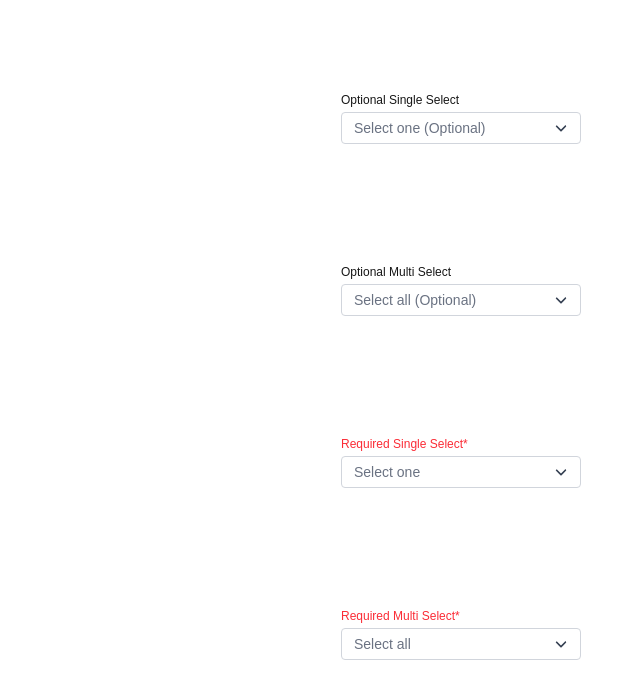
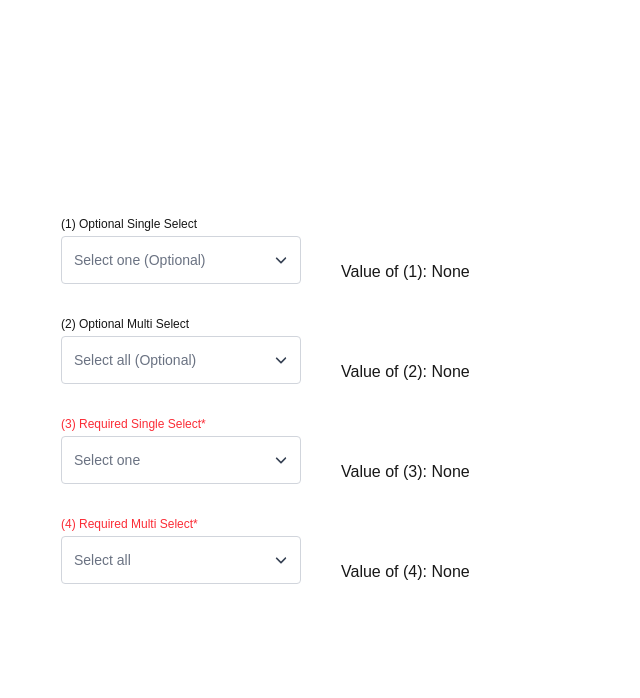
Before and after one commit to toucanfoosh/HiveDropdown, a Next.js app: page / in a window 1280 px wide. Shown: the top 698 px of the page, without its empty margins (179-819 px from the left). Built offline with nearby package versions, Linux system fonts and the light colour scheme.

Commit message:
[New] Types and demo stuff

```diff
--- a/src/app/globals.css
+++ b/src/app/globals.css
@@ -9,7 +9,6 @@
   --background: #ffffff;
   --foreground: #171717;
   --accent: #206CFD;
-  --accent-dark: #1853DF;
 }
 
 body {
--- a/src/app/page.tsx
+++ b/src/app/page.tsx
@@ -1,30 +1,74 @@
+"use client";
 import Dropdown from "@/components/Dropdown/Dropdown";
+import { useState } from "react";
 
 export default function Home() {
+  const [value1, setValue1] = useState<string | null>(null);
+  const [value2, setValue2] = useState<string[] | null>(null);
+  const [value3, setValue3] = useState<string | null>(null);
+  const [value4, setValue4] = useState<string[] | null>(null);
+
+  const options = ["Option 1", "Option 2", "Option 3"];
+
   return (
-    <div className="flex flex-col items-center justify-around min-h-screen p-8 pb-20">
+    <div className="flex items-center justify-center min-h-screen p-20">
+      <div className="flex flex-col justify-start w-[50rem]">
+        <div className="flex items-end">
           <Dropdown
-        options={["Option 1", "Option 2", "Option 3"]}
-        title="Optional Single Select"
+            options={options}
+            title="(1) Optional Single Select"
             multiSelect={false}
+            onChange={(selected) => setValue1(selected)}
+            value={value1}
           />
+          <div className="ps-10">
+            Value of (1): {value1 !== null ? value1 : "None"}{" "}
+          </div>
+        </div>
+        <div className="h-8" />
+        <div className="flex items-end">
           <Dropdown
-        options={["Option 1", "Option 2", "Option 3"]}
-        title="Optional Multi Select"
+            options={options}
+            title="(2) Optional Multi Select"
             multiSelect={true}
+            onChange={(selected) => setValue2(selected)}
+            value={value2}
           />
+          <div className="ps-10">
+            Value of (2):{" "}
+            {value2 && value2.length > 0 ? value2.join(", ") : "None"}{" "}
+          </div>
+        </div>
+        <div className="h-8" />
+        <div className="flex items-end">
           <Dropdown
-        options={["Option 1", "Option 2", "Option 3"]}
-        title="Required Single Select"
+            options={options}
+            title="(3) Required Single Select"
             multiSelect={false}
             required={true}
+            onChange={(selected) => setValue3(selected)}
+            value={value3}
           />
+          <div className="ps-10">
+            Value of (3): {value3 !== null ? value3 : "None"}{" "}
+          </div>
+        </div>
+        <div className="h-8" />
+        <div className="flex items-end">
           <Dropdown
-        options={["Option 1", "Option 2", "Option 3"]}
-        title="Required Multi Select"
+            options={options}
+            title="(4) Required Multi Select"
             multiSelect={true}
             required={true}
+            onChange={(selected) => setValue4(selected)}
+            value={value4}
           />
+          <div className="ps-10">
+            Value of (4):{" "}
+            {value4 && value4.length > 0 ? value4.join(", ") : "None"}{" "}
+          </div>
+        </div>
+      </div>
     </div>
   );
 }
--- a/src/components/Dropdown/Dropdown.tsx
+++ b/src/components/Dropdown/Dropdown.tsx
@@ -1,4 +1,5 @@
 "use client";
+
 import React, { useEffect, useRef, useState } from "react";
 import {
   FaAngleDown,
@@ -8,117 +9,94 @@ import {
   FaMinus,
 } from "react-icons/fa6";
 
-interface DropdownProps {
+// Data type for the value of the dropdown depending on whether it is multi-select or not
+export type DropdownValue<T extends boolean> = T extends true
+  ? string[] | null
+  : string | null;
+
+export interface DropdownProps<T extends boolean> {
   title: string;
   height?: string;
   width?: string;
   options: string[];
   required?: boolean;
-  multiSelect?: boolean;
-  value?: number | number[];
-  onChange?: (selected: number | number[] | null) => void;
+  multiSelect?: T;
+  value: DropdownValue<T>;
+  onChange: (selected: DropdownValue<T>) => void;
 }
 
-const Dropdown: React.FC<DropdownProps> = ({
+function Dropdown<T extends boolean = false>({
   title,
-  height = "2rem",
+  height = "3rem",
   width = "15rem",
   options,
   required = false,
-  multiSelect = false,
+  multiSelect = false as T,
   value,
   onChange,
-}) => {
-  const [internalValue, setInternalValue] = useState<number | number[] | null>(
-    value !== undefined ? value : multiSelect ? [] : null
-  );
+}: DropdownProps<T>) {
   const [open, setOpen] = useState(false);
-  const [preview, setPreview] = useState<string | null>(null);
   const dropdownRef = useRef<HTMLDivElement>(null);
 
-  // Checks if this should be a controlled or uncontrolled component
-  const selected = value !== undefined ? value : internalValue;
+  const preview =
+    value === null ? null : Array.isArray(value) ? value.join(", ") : value;
 
-  const updateValue = (newValue: number | number[] | null) => {
-    if (onChange) {
-      onChange(newValue);
-    } else {
-      setInternalValue(newValue);
-    }
-    setPreview(
-      newValue === null
-        ? null
-        : Array.isArray(newValue)
-        ? newValue.map((index) => options[index]).join(", ")
-        : options[newValue]
-    );
-  };
-
-  const handleSelect = (optionIndex: number) => {
-    let newValue;
+  const handleSelect = (option: string) => {
+    let newValue: DropdownValue<T>;
     if (multiSelect) {
-      if (Array.isArray(selected)) {
-        if (selected.includes(optionIndex)) {
-          newValue = removeInOrder(selected, optionIndex);
+      if (Array.isArray(value)) {
+        if (value.includes(option)) {
+          newValue = removeInOrder(value, option) as DropdownValue<T>;
         } else {
-          newValue = insertInOrder(selected, optionIndex);
+          newValue = insertInOrder(value, option) as DropdownValue<T>;
         }
       } else {
-        newValue = [optionIndex];
+        newValue = [option] as unknown as DropdownValue<T>;
       }
     } else {
-      newValue = selected === optionIndex ? null : optionIndex;
+      newValue =
+        value === option
+          ? (null as DropdownValue<T>)
+          : (option as DropdownValue<T>);
     }
-    updateValue(newValue);
+    onChange(newValue);
     if (!multiSelect) {
       setOpen(false);
     }
   };
 
-  function insertInOrder(arr: number[], num: number): number[] {
-    let left = 0,
-      right = arr.length;
-
-    while (left < right) {
-      const mid = Math.floor((left + right) / 2);
-      if (arr[mid] < num) {
-        left = mid + 1;
-      } else {
-        right = mid;
+  function insertInOrder(arr: string[], option: string): string[] {
+    const optionIndex = options.indexOf(option);
+    const newArr = [...arr];
+    let inserted = false;
+    for (let i = 0; i < newArr.length; i++) {
+      if (options.indexOf(newArr[i]) > optionIndex) {
+        newArr.splice(i, 0, option);
+        inserted = true;
+        break;
       }
     }
-
-    // Create a new array to avoid mutating state directly.
-    const newArr = [...arr];
-    newArr.splice(left, 0, num);
+    if (!inserted) {
+      newArr.push(option);
+    }
     return newArr;
   }
 
-  function removeInOrder(arr: number[], num: number): number[] {
-    let left = 0,
-      right = arr.length;
-
-    while (left < right) {
-      const mid = Math.floor((left + right) / 2);
-      if (arr[mid] < num) {
-        left = mid + 1;
-      } else {
-        right = mid;
-      }
-    }
-
-    const newArr = [...arr];
-    newArr.splice(left, 1);
-    return newArr;
+  function removeInOrder(arr: string[], option: string): string[] {
+    return arr.filter((item) => item !== option);
   }
 
-  function clearSelection() {
-    updateValue(multiSelect ? [] : null);
-  }
+  const clearSelection = () => {
+    onChange(
+      multiSelect
+        ? ([] as unknown as DropdownValue<T>)
+        : (null as DropdownValue<T>)
+    );
+  };
 
-  function selectAll() {
-    updateValue(Array.from({ length: options.length }, (_, i) => i));
-  }
+  const selectAll = () => {
+    onChange([...options] as unknown as DropdownValue<T>);
+  };
 
   useEffect(() => {
     function handleClickOutside(event: MouseEvent) {
@@ -140,25 +118,24 @@ const Dropdown: React.FC<DropdownProps> = ({
       <div>
         <div
           className={`${
-            required ? "text-red-500" : "text-(--foreground)"
-          } text-xs pb-1`}
+            required && !preview && "text-red-500"
+          } text-xs pb-1 text-(--foreground)`}
         >
           {title}
           {required && "*"}
         </div>
         <div
-          className={`cursor-pointer bg-white rounded text-[0.875rem] border-gray-300 border-[1px] overflow-hidden flex justify-between items-center p-3`}
+          className={`cursor-pointer bg-white rounded text-[0.875rem] ${
+            !open ? "border-gray-300" : "border-(--accent)"
+          } border-[1px] overflow-hidden flex justify-between items-center p-3`}
           style={{ height, width }}
-          onClick={(e) => {
-            setOpen(!open);
-          }}
+          onClick={() => setOpen(!open)}
         >
           {preview ? (
             <>
-              <div className={`truncate w-4/5 text-gray-700`}>{preview}</div>
-              <div>
+              <div className="truncate w-4/5 text-gray-700">{preview}</div>
+              <div className="text-gray-700">
                 <FaXmark
-                  className={`text-gray-700`}
                   onClick={(e) => {
                     e.stopPropagation();
                     clearSelection();
@@ -171,12 +148,8 @@ const Dropdown: React.FC<DropdownProps> = ({
               <div className="text-gray-500 select-none">
                 Select {multiSelect ? "all" : "one"} {!required && "(Optional)"}
               </div>
-              <div>
-                {open ? (
-                  <FaAngleUp className={`text-gray-700`} />
-                ) : (
-                  <FaAngleDown className={`text-gray-700`} />
-                )}
+              <div className="text-gray-700">
+                {open ? <FaAngleUp /> : <FaAngleDown />}
               </div>
             </>
           )}
@@ -190,57 +163,53 @@ const Dropdown: React.FC<DropdownProps> = ({
           {options.map((option, index) => (
             <div
               key={index}
-              className={`px-3 py-1 text-gray-700 select-none cursor-pointer ${
-                multiSelect ? "flex justify-between items-center" : ""
-              } ${
-                Array.isArray(selected)
-                  ? selected.includes(index)
+              className={`px-3 py-1 text-gray-700 select-none cursor-pointer flex justify-between items-center
+                ${
+                  Array.isArray(value)
+                    ? value.includes(option)
+                      ? "hover:bg-gray-300 bg-gray-200"
+                      : "hover:bg-gray-200"
+                    : value === option
                     ? "hover:bg-gray-300 bg-gray-200"
-                    : "hover:bg-gray-100"
-                  : selected === index
-                  ? "hover:bg-gray-300 bg-gray-200"
-                  : "hover:bg-gray-100"
-              }`}
+                    : "hover:bg-gray-200"
+                }`}
               onClick={(e) => {
                 e.stopPropagation();
-                handleSelect(index);
-                if (!multiSelect) {
-                  setOpen(false);
-                }
+                handleSelect(option);
+                if (!multiSelect) setOpen(false);
               }}
+              style={{ height }}
             >
-              <>{option}</>
+              <span>{option}</span>
               {multiSelect && (
-                <>
-                  {Array.isArray(selected) ? (
-                    selected.includes(index) ? (
-                      <FaMinus className={`text-gray-700`} />
+                <div className="text-gray-700">
+                  {Array.isArray(value) ? (
+                    value.includes(option) ? (
+                      <FaMinus />
                     ) : (
-                      <FaPlus className={`text-gray-700`} />
+                      <FaPlus />
                     )
                   ) : (
-                    <FaPlus className={`text-gray-700`} />
-                  )}{" "}
-                </>
+                    <FaPlus />
+                  )}
+                </div>
               )}
             </div>
           ))}
           {multiSelect && (
             <div
-              className="px-3 py-1 text-gray-700 select-none cursor-pointer hover:bg-gray-100"
+              className="px-3 py-1 text-gray-700 select-none cursor-pointer hover:bg-gray-100 flex items-center"
               onClick={(e) => {
                 e.stopPropagation();
-                if (
-                  Array.isArray(selected) &&
-                  selected.length === options.length
-                ) {
+                if (Array.isArray(value) && value.length === options.length) {
                   clearSelection();
                 } else {
                   selectAll();
                 }
               }}
+              style={{ height }}
             >
-              {Array.isArray(selected) && selected.length === options.length
+              {Array.isArray(value) && value.length === options.length
                 ? "Deselect all"
                 : "Select all"}
             </div>
@@ -249,6 +218,6 @@ const Dropdown: React.FC<DropdownProps> = ({
       )}
     </div>
   );
-};
+}
 
 export default Dropdown;
```
Also changed, not shown: src/components/Dropdown/Dropdown.types.ts (added, +14 -0 lines). Lines whose indentation alone changed are shown as unchanged.
